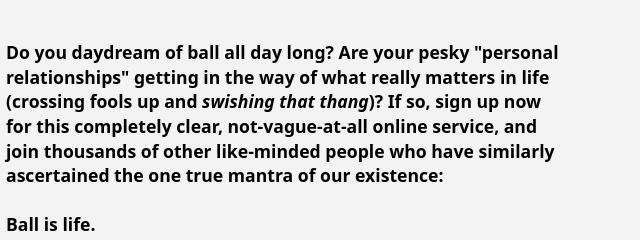
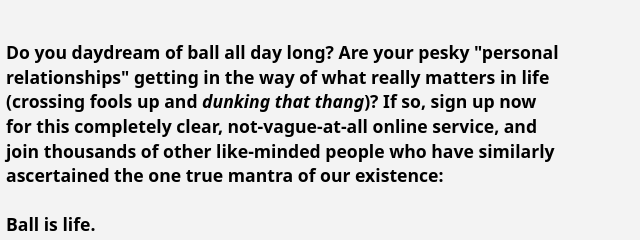
Before and after one commit to deepend15/odin-sign-up-form, a plain HTML site: page index.html in a window 1280 px wide. Shown: the top 240 px of the page, 474-1114 px from the left. Drawn offline with Linux system fonts and the light colour scheme.

Commit message:
Change wording

```diff
--- a/index.html
+++ b/index.html
@@ -22,7 +22,7 @@
             <p>
                 Do you daydream of ball all day long? Are your pesky "personal relationships"
                 getting in the way of what really matters in life (crossing fools up and
-                <em>swishing that thang</em>)? If so, sign up now for this completely clear,
+                <em>dunking that thang</em>)? If so, sign up now for this completely clear,
                 not-vague-at-all online service, and join thousands of other like-minded people
                 who have similarly ascertained the one true mantra of our existence:
                 <br><br><strong>Ball is life.</strong>
```
